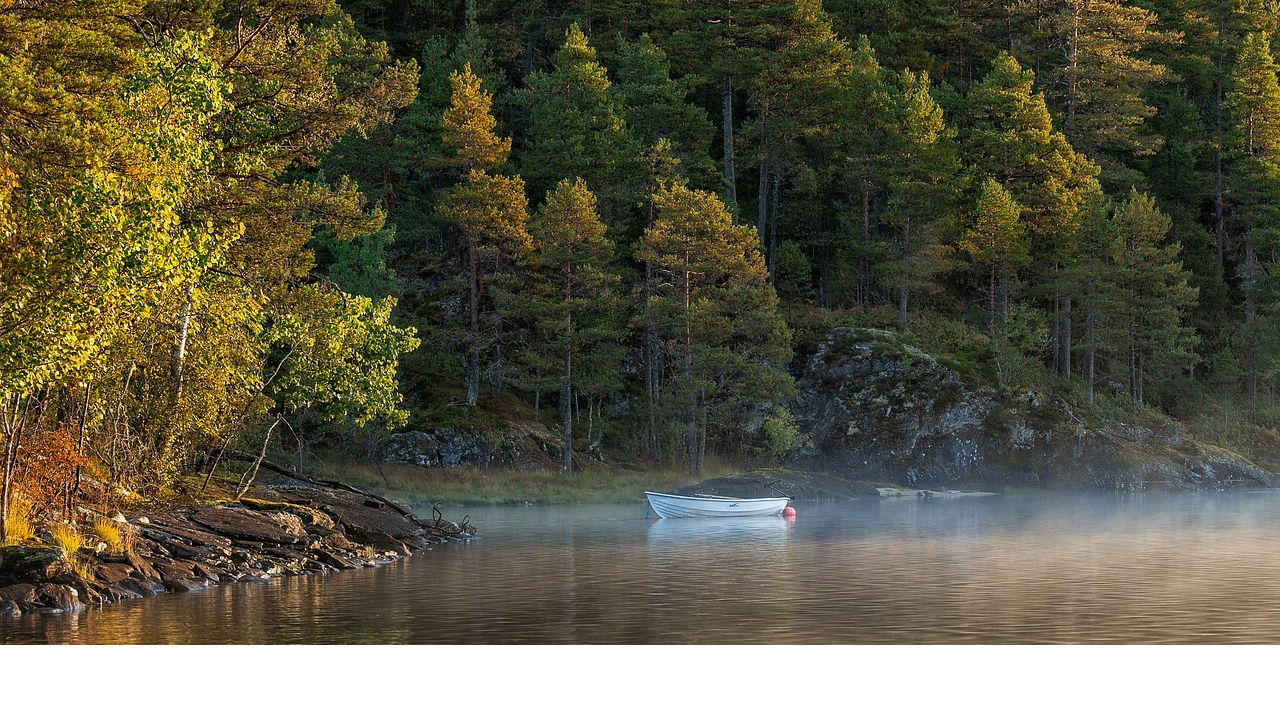
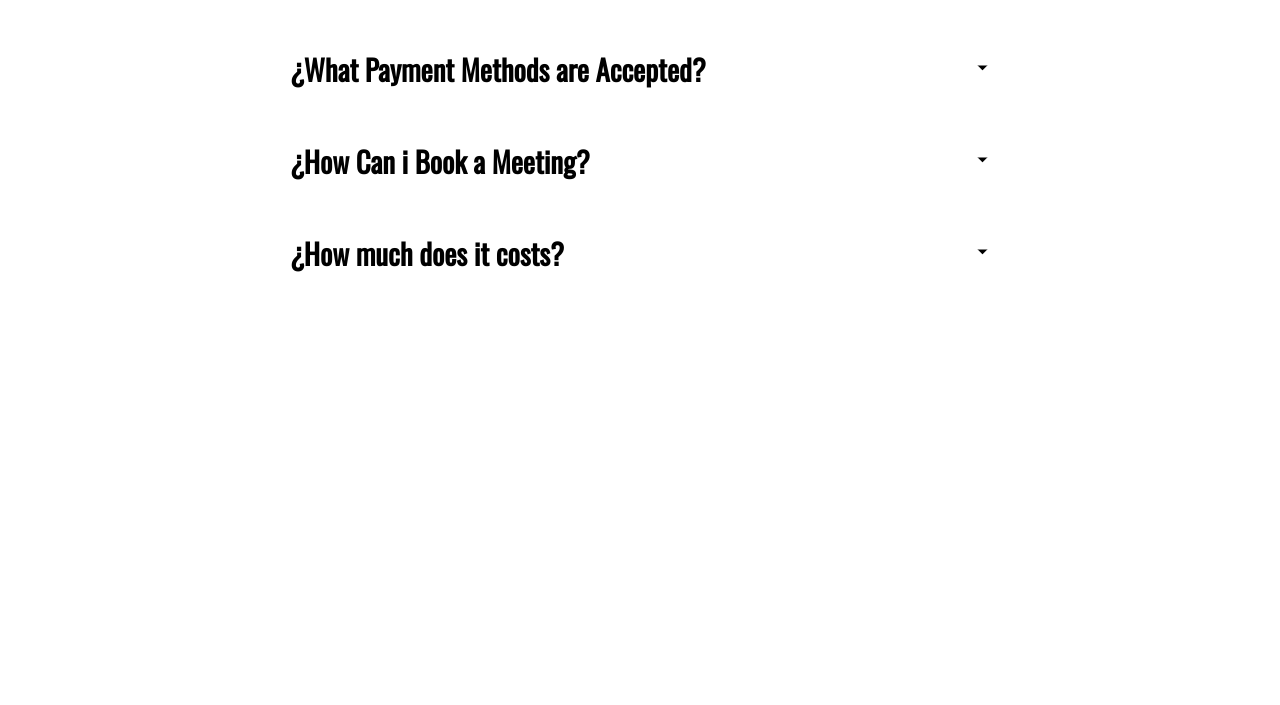
Before and after one commit to gerodimarco/Test-Alpha, a plain HTML site: page index.html in a window 1280 px wide. Shown: the part 155-860 px from the top of the page. Before the commit the page ends 800 px from the top, so only its background shows below. Drawn offline with nearby package versions, Linux system fonts and the light colour scheme.

Commit message:
Implementing the FAQs section

```diff
--- a/app.js
+++ b/app.js
@@ -10,3 +10,12 @@ toggleBtn.onclick = function () {
     ? 'fa-solid fa-xmark'
     : 'fa-solid fa-bars'
 }
+
+
+const faqs = document.querySelectorAll(".faq");
+
+faqs.forEach((faq) => {
+    faq.addEventListener("click", () => {
+        faq.classList.toggle("active");
+    });
+});
--- a/index.html
+++ b/index.html
@@ -13,7 +13,7 @@
         <link rel="preconnect" href="https://fonts.googleapis.com">
         <link rel="preconnect" href="https://fonts.gstatic.com" crossorigin>
         <link href="https://fonts.googleapis.com/css2?family=Oswald&display=swap" rel="stylesheet">
-    <title>Test Sample</title>
+    <title>Company Web</title>
 </head>
 <body>
     <nav class="navbar">
@@ -21,8 +21,6 @@
         <ul class="menu-list">
             <li><a href="about-us">About Us</a></li>
             <li><a href="book-online">Book Online</a></li>
-            <li><a href="weight-loss-program">Weight Loss Program</a></li>
-            <li><a href="real-patient-stories">Real Patient Stories</a></li>
             <li><a href="locations">Locations</a></li>
             <li><a href="blog">Blog</a></li>
             <li><a href="shop">Shop</a></li>
@@ -36,23 +34,69 @@
     <div class="dropdown_menu open">
             <li><a href="about-us">About Us</a></li>
             <li><a href="book-online">Book Online</a></li>
-            <li><a href="weight-loss-program">Weight Loss Program</a></li>
-            <li><a href="real-patient-stories">Real Patient Stories</a></li>
             <li><a href="locations">Locations</a></li>
             <li><a href="blog">Blog</a></li>
             <li><a href="shop">Shop</a></li>
             <li><a href="subscription">Subscription</a></li>
     </div>
 
-    <!-- Sección de la Cuenta Regresiva -->
+    <!-- Countdown -->
     <div class="countdown">
-        <!-- Incluye el elemento de la cuenta regresiva aquí -->
+
     </div>
 
-    <!-- Sección del Menú Desplegable de Preguntas Frecuentes -->
-    <div class="faq-dropdown">
-        <!-- Incluye los elementos del menú desplegable de FAQ aquí -->
-    </div>
+    <!-- FAQ -->
+    <section>
+        <h2 class="title">FAQs</h2>
+
+        <div class="faq">
+            <div class="question">
+                <h3>¿What Payment Methods are Accepted?</h3>
+
+                <svg width="15" height="10" viewBox="0 0 42 25">
+                    <path d="M3 3L21 21L39 3" stroke="white" stroke-width="7" stroke-linecap="round"/>
+                </svg>
+
+            </div>
+            <div class="answer">
+                <p>Lorem ipsum dolor sit amet, consectetur adipiscing elit. Etiam id commodo magna. Fusce euismod massa at risus interdum luctus.
+                Praesent in mi quis nisl consectetur interdum. Cras a mauris dapibus, egestas augue non, tempor tortor.
+                Mauris laoreet ex diam, sed aliquet orci tempus sed.</p>
+            </div>
+        </div>
+
+        <div class="faq">
+            <div class="question">
+                <h3>¿How Can i Book a Meeting?</h3>
+
+                <svg width="15" height="10" viewBox="0 0 42 25">
+                    <path d="M3 3L21 21L39 3" stroke="white" stroke-width="7" stroke-linecap="round"/>
+                </svg>
+
+            </div>
+            <div class="answer">
+                <p>Lorem ipsum dolor sit amet, consectetur adipiscing elit. Etiam id commodo magna. Fusce euismod massa at risus interdum luctus.
+                Praesent in mi quis nisl consectetur interdum. Cras a mauris dapibus, egestas augue non, tempor tortor.
+                Mauris laoreet ex diam, sed aliquet orci tempus sed.</p>
+            </div>
+        </div>
+
+        <div class="faq">
+            <div class="question">
+                <h3>¿How much does it costs?</h3>
+
+                <svg width="15" height="10" viewBox="0 0 42 25">
+                    <path d="M3 3L21 21L39 3" stroke="white" stroke-width="7" stroke-linecap="round"/>
+                </svg>
+
+            </div>
+            <div class="answer">
+                <p>Lorem ipsum dolor sit amet, consectetur adipiscing elit. Etiam id commodo magna. Fusce euismod massa at risus interdum luctus.
+                Praesent in mi quis nisl consectetur interdum. Cras a mauris dapibus, egestas augue non, tempor tortor.
+                Mauris laoreet ex diam, sed aliquet orci tempus sed.</p>
+            </div>
+        </div>
+    </section>
 
 
 
--- a/styles.css
+++ b/styles.css
@@ -7,8 +7,6 @@
 
 body {
     height: 100vh;
-
-    background-image: url(/assets/background-boat.jpg);
 }
 
 li {
@@ -45,7 +43,7 @@ header{
     display: flex;
     align-items: center;
     justify-content: space-between;
-    background-color: lightgrey;
+    background: #e7e7e7;
 }
 
 .navbar .logo a {
@@ -76,7 +74,7 @@ header{
     top: 60px;
     width: 300px;
     height: 0;
-    background: lightgray ;
+    background: #e7e7e7;
     border-radius: 1px;
     overflow: hidden;
     transition: heigth 0.2s cubic-bezier(0.175, 0.885, 0.32, 1.275);
@@ -90,8 +88,77 @@ header{
 }
 
 .dropdown_menu.open {
-    height: 23rem;
+    height: 18rem;
     margin-top: 0px;
+}
+
+/* FAQs */
+section {
+    min-height: 100vh;
+    width: 80%;
+    margin: 0 auto;
+    display: flex;
+    flex-direction: column;
+    align-items: center;
+}
+
+.title {
+    font-size: 2rem;
+    margin: 2rem 0rem;
+}
+
+.faq {
+    max-width: 700px;
+    margin-top: 2rem;
+    padding-bottom: 1rem;
+    border-bottom: 2px solid #fff;
+    cursor: pointer;
+}
+
+.question {
+    display: flex;
+    justify-content: space-between;
+    align-items: center;
+}
+
+.question h3 {
+    font-size: 1.8rem;
+}
+
+.answer {
+    max-height: 0;
+    overflow: hidden;
+    transition:max-height 1.4s ease ;
+}
+
+.answer p {
+    padding-top: 1rem;
+    line-height: 1.6;
+    font-size: 1.4rem;
+}
+
+.faq.active .answer {
+    max-height: 300px;
+    animation: fade 1s ease-in-out;
+}
+
+.faq.active svg {
+    transform: rotate(180deg);
+}
+
+svg {
+    transition: transform 0.5s ease-in;
+}
+
+@keyframes fade {
+    from {
+        opacity: 0;
+        transform: translateY(-10px);
+    }
+    to {
+        opacity: 1;
+        transform: translateY(0px);
+    }
 }
 
 
```
